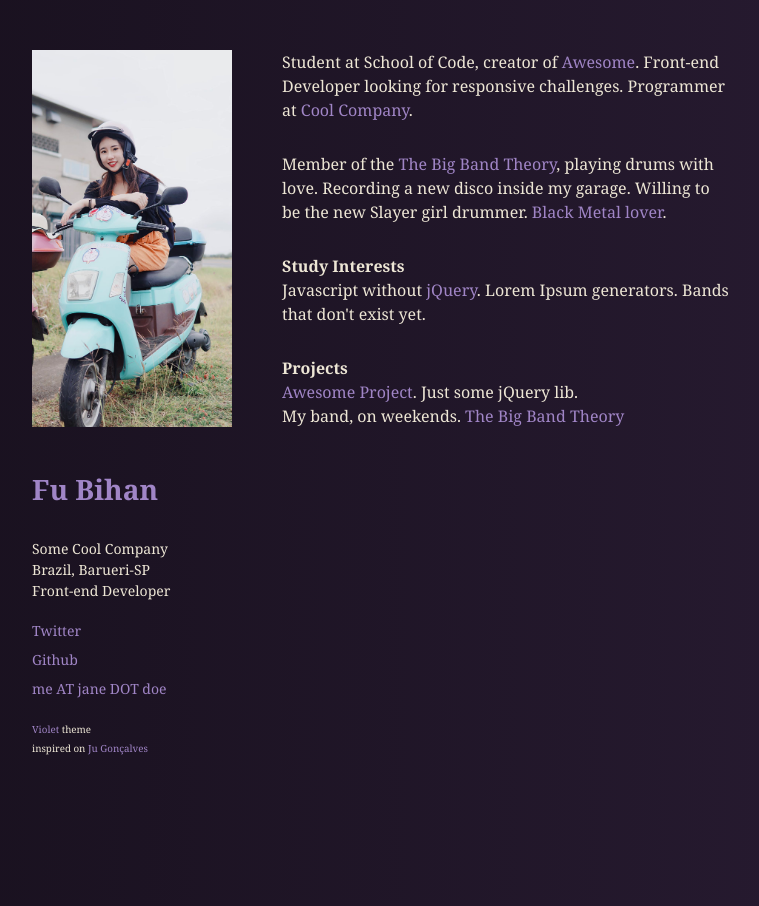
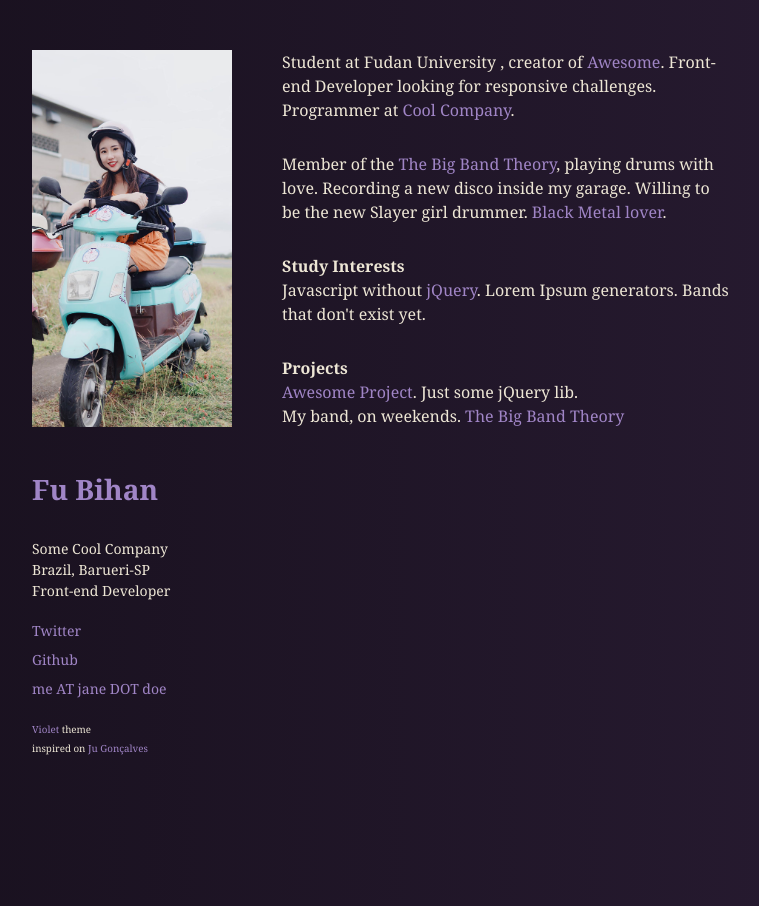
Before and after one commit to Spbohai/ddbohai.github.io, a Jekyll site: the page built from index.html, in a window 1280 px wide. Shown: the whole page, without its empty margins (68-827 px from the left). Built offline with Jekyll 4.4.1, drawn with Linux system fonts in a browser that asks for light colours.

Commit message:
Update index.html

```diff
--- a/index.html
+++ b/index.html
@@ -31,7 +31,7 @@ title: Home
 
 <section class="content">
   <p>
-    Student at School of Code, creator of <a href="http://aweso.me/">Awesome</a>. Front-end Developer looking for responsive challenges. Programmer at <a href="https://google.com/search?q=cool+company">Cool Company</a>.
+    Student at Fudan University , creator of <a href="http://aweso.me/">Awesome</a>. Front-end Developer looking for responsive challenges. Programmer at <a href="https://google.com/search?q=cool+company">Cool Company</a>.
   </p>
 
   <p>
```
